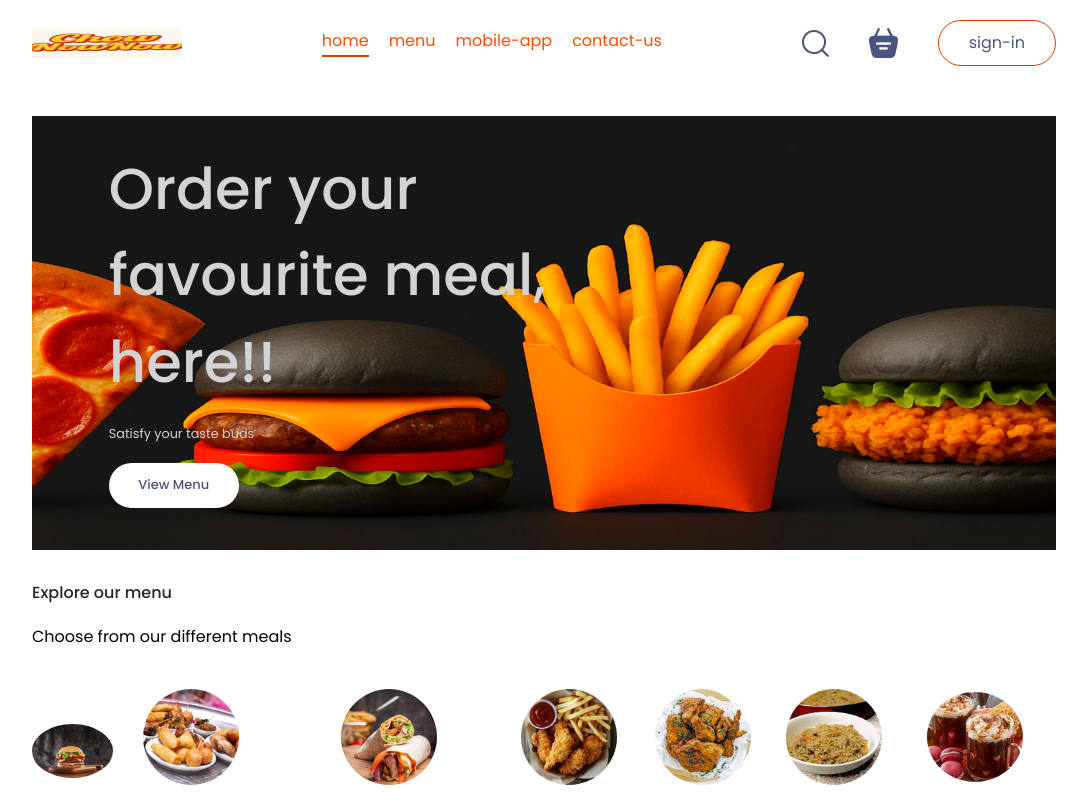
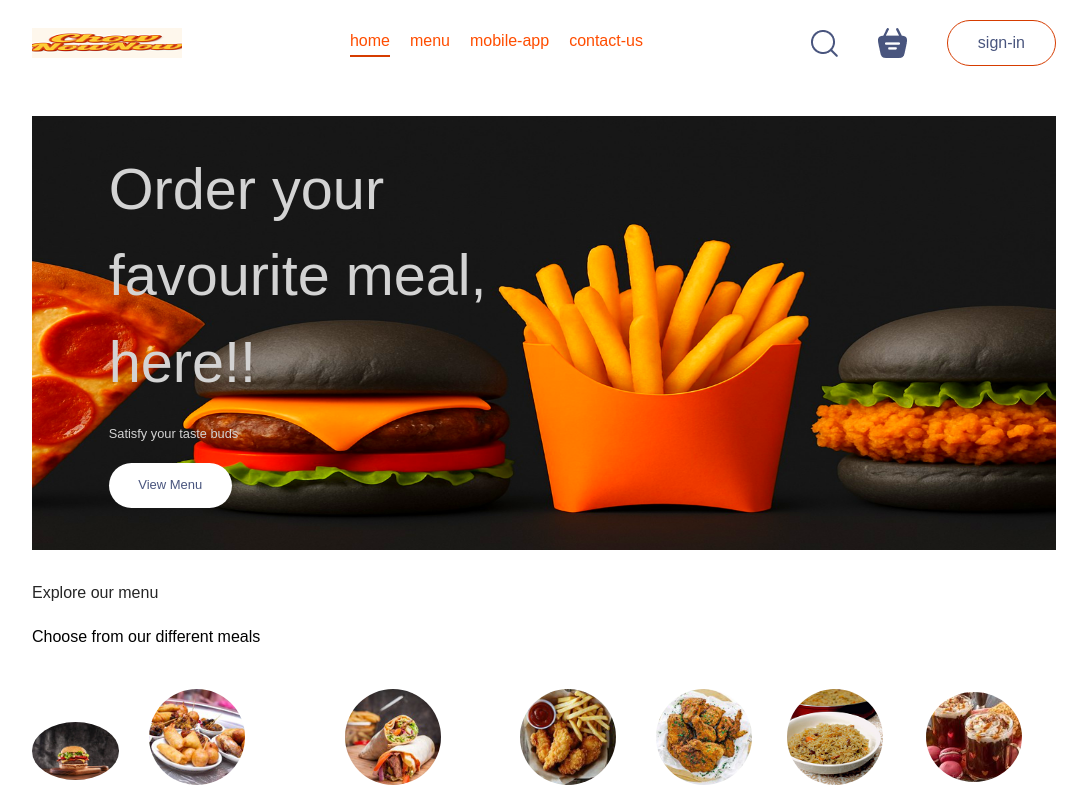
Before and after one commit to Favyabam/ChowNowNow, a React (Vite) app: page / in a window 1280 px wide. Shown: the top 792 px of the page, without its empty margins (96-1183 px from the left). Built offline with nearby package versions, Linux system fonts and the light colour scheme.

Commit message:
updated tailwindcss

```diff
--- a/package.json
+++ b/package.json
@@ -10,14 +10,13 @@
     "preview": "vite preview"
   },
   "dependencies": {
-    "@tailwindcss/vite": "^4.1.18",
     "react": "^19.1.0",
     "react-dom": "^19.1.0",
-    "react-router-dom": "^7.6.0",
-    "tailwindcss": "^4.1.18"
+    "react-router-dom": "^7.6.0"
   },
   "devDependencies": {
     "@eslint/js": "^9.25.0",
+    "@tailwindcss/vite": "^4.1.18",
     "@types/react": "^19.1.2",
     "@types/react-dom": "^19.1.2",
     "@vitejs/plugin-react": "^4.4.1",
--- a/src/index.css
+++ b/src/index.css
@@ -1,5 +1,6 @@
+@import "tailwindcss";
+
 @import url('https://fonts.googleapis.com/css2?family=Poppins:wght@400;500;600&display=swap');
-@import "tailwindcss";
 
 *{
   padding: 0;
--- a/vite.config.js
+++ b/vite.config.js
@@ -1,8 +1,7 @@
 import { defineConfig } from 'vite'
 import react from '@vitejs/plugin-react'
-import tailwindcss from 'tailwindcss'
+import tailwindcss from '@tailwindcss/vite'
 
-// https://vite.dev/config/
 export default defineConfig({
   plugins: [react(), tailwindcss()],
 })
```
Also changed, not shown: 1 other file (tests, documents, lock files or other folders).
